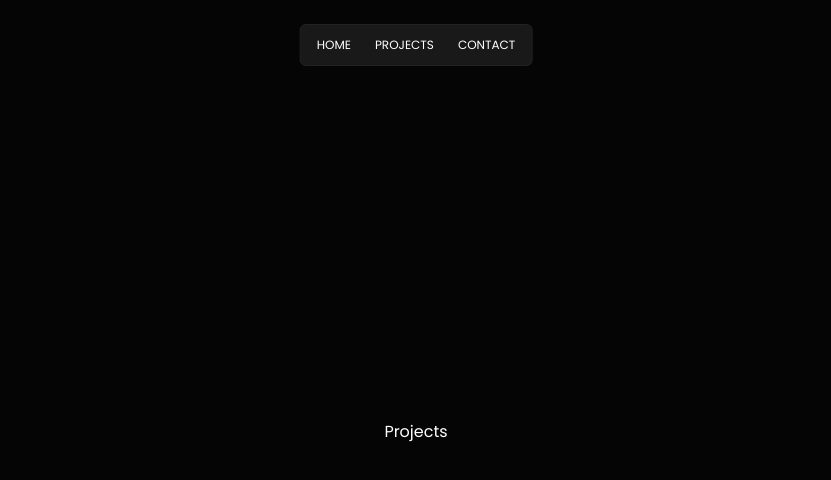
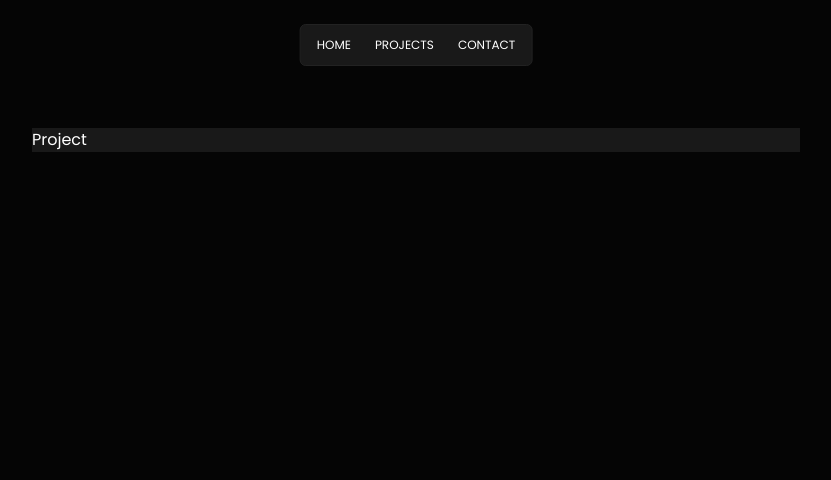
Before and after one commit to Janjanny/bento-portfolio, a React (Vite) app: page /projects in a window 1280 px wide. Shown: the top 480 px of the page, without its empty margins (224-1055 px from the left). Built offline with nearby package versions, Linux system fonts and the light colour scheme.

Commit message:
add project comp

```diff
--- a/src/components/AboutMe.jsx
+++ b/src/components/AboutMe.jsx
@@ -3,6 +3,7 @@ import React from "react";
 const AboutMe = () => {
   return <div className="w-full h-full">
     <p className="text-base font-[600]">About Me</p>
+    <p className="text-xs font-normal mt-2">Lorem ipsum dolor sit amet, consectetur adipisicing elit. Sit maiores excepturi, aspernatur animi minus facere aliquam architecto voluptatem ratione sed illo ipsum voluptates fuga! Itaque non nulla asperiores laudantium odio.</p>
   </div>;
 };
 
--- /dev/null
+++ b/src/components/ProjectCard.jsx
@@ -0,0 +1,11 @@
+import React from 'react'
+
+const ProjectCard = ({img, title, desc, githubLink, projectLink}) => {
+  return (
+    <div className=' h-max bg-button-color'>
+        Project
+    </div>
+  )
+}
+
+export default ProjectCard
--- a/src/page/Projects.jsx
+++ b/src/page/Projects.jsx
@@ -1,10 +1,24 @@
 import React from "react";
+import ProjectCard from "../components/ProjectCard";
 
 const Projects = () => {
+
+  const projectList = [
+    {
+      img: '',
+      title: 'Project Title',
+      desc: 'Project Description',
+      githubLink: '',
+      websiteLink: ''
+    }
+  ]
+
   return (
     <>
-      <div className="w-full h-screen bg-bg-color text-white flex justify-center items-center pt-[4rem] ">
-        Projects
+      <div className="w-full h-screen bg-bg-color text-white flex justify-center pt-[8rem] ">
+        <div className="w-[48rem] grid grid-cols-1">
+        <ProjectCard/>
+        </div>
       </div>
     </>
   );
```
Also changed, not shown: 1 other file (tests, documents, lock files or other folders).
